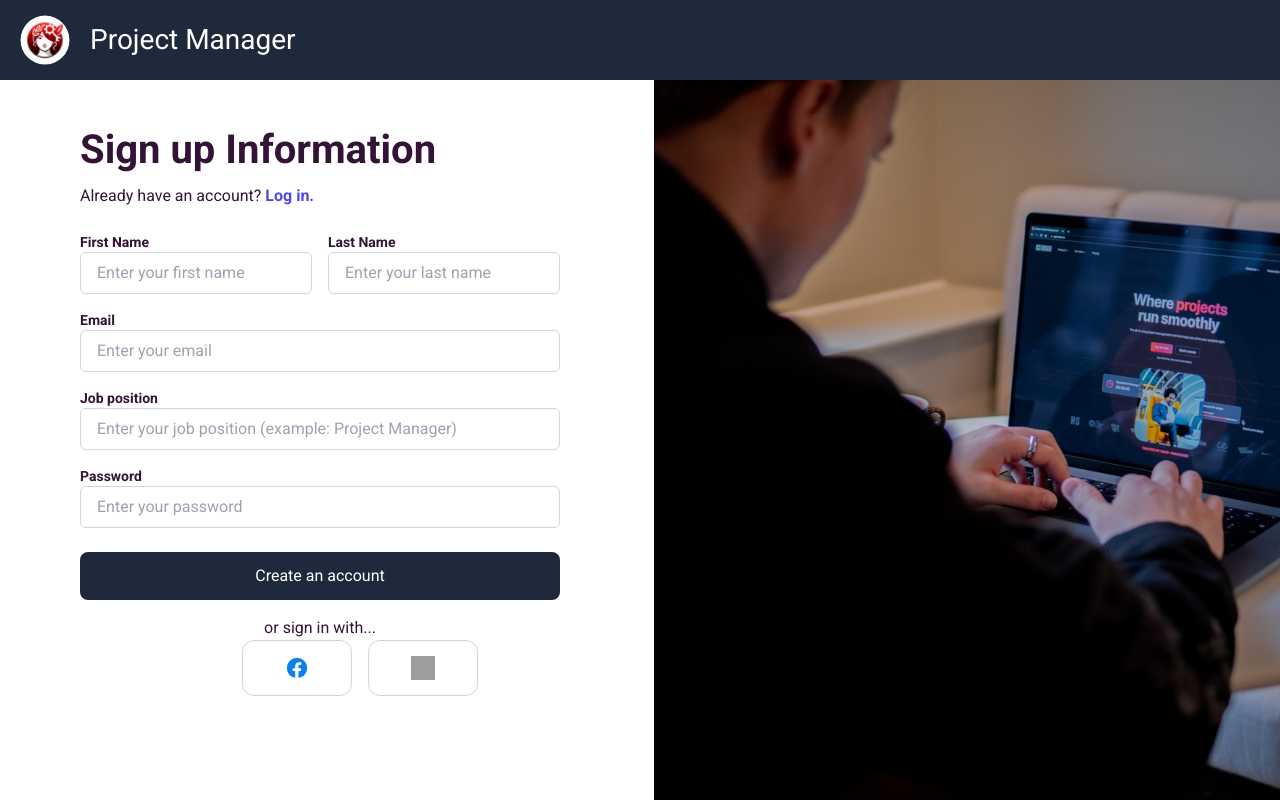
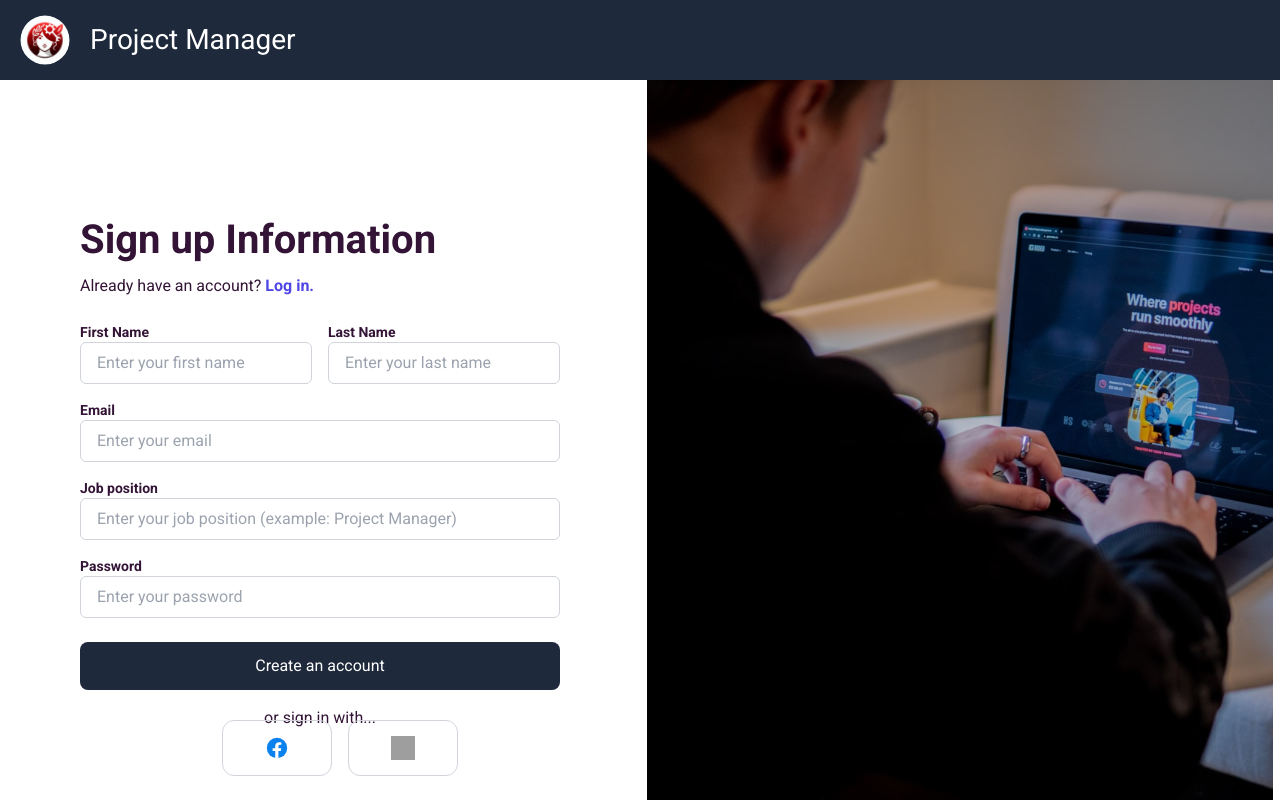
Before and after one commit to Tayling-Ng/desafio2-semana8-TIRex, a React (Vite) app: page /signup in a window 1280 px wide. Shown: the top 802 px of the page. Built offline with nearby package versions, Linux system fonts and the light colour scheme; grey boxes are pictures that could not be loaded.

Commit message:
Changes to pages and components

```diff
--- a/src/components/ImageSection/ ImageSection1.tsx
+++ b/src/components/ImageSection/ ImageSection1.tsx
@@ -6,7 +6,7 @@ const ImageSection = () => {
         <img
             src={imagem}
             alt="Imagem de Exemplo"
-            className="absolute top-[80px] right-0 w-full sm:w-[626px] sm:h-[720px] h-auto opacity-100"
+            className="w-[626px] h-[720px] opacity-100 object-cover "
         />
     );
 };
--- a/src/components/SignupForm/SignupForm.tsx
+++ b/src/components/SignupForm/SignupForm.tsx
@@ -78,7 +78,7 @@ const SignupForm = () => {
   return (
     <div className="w-full sm:w-[520px] p-5">
 
-      <div className="font-roboto mb-0 opacity-100 text-[#331436] mx-auto w-full sm:w-[520px] text-[40px] font-bold font-roboto text-center sm:text-left sm:left-[790px]">
+      <div className="font-roboto mb-0 opacity-100 text-[#331436] mx-auto w-full sm:w-[520px] text-[40px] font-bold font-roboto text-center sm:text-left sm:left-[790px] -mt-5">
         Sign up Information
       </div>
 
--- a/src/components/SocialLoginButtons/SocialLoginButtons1.tsx
+++ b/src/components/SocialLoginButtons/SocialLoginButtons1.tsx
@@ -8,7 +8,7 @@ const SocialLoginButtons = () => {
     };
 
     return (
-        <div className="absolute top-[640px] left-10 sm:left-[100px] mx-auto sm:w-[520px] w-full sm:h-[56px] h-auto flex flex-col sm:flex-row justify-center gap-4 opacity-100">
+        <div className="absolute top-[640px] left-4 sm:left-[80px] mx-auto sm:w-[520px] w-full sm:h-[56px] h-auto flex flex-col sm:flex-row justify-center gap-4 opacity-100  mt-20">
             <button
                 onClick={() => handleSocialLogin('Facebook')}
                 className="w-full sm:w-[110px] h-[56px] text-white p-3 rounded-l-xl rounded-xl border border-gray-300 flex items-center justify-center hover:bg-gray-100"
--- a/src/pages/signup/Signup.tsx
+++ b/src/pages/signup/Signup.tsx
@@ -10,25 +10,22 @@ import SocialLoginButtons from '../../components/SocialLoginButtons/SocialLoginB
 const Signup = () => {
     return (
 
-        <div className=" min-h-screen ">
-
-                <ImageSection />
-
-               <div className="flex flex-grow">
-
-                <div className="w-1/2 flex items-center justify-center p-5">
-                <SignupForm />
-                </div>
-                </div>
+        <div className="flex min-h-screen ">
 
 
-              <SocialLoginButtons />
-        </div>
+            <div className="w-full sm:w-1/2 flex items-center justify-center p-0">
+                <SignupForm />
+            </div>
+
+            <div className=" w-full sm:w-1/2 flex items-center justify-center  h-full">
+                <ImageSection />
+            </div>
 
 
 
+            <SocialLoginButtons />
 
-
+        </div>
 
     );
 };
```
